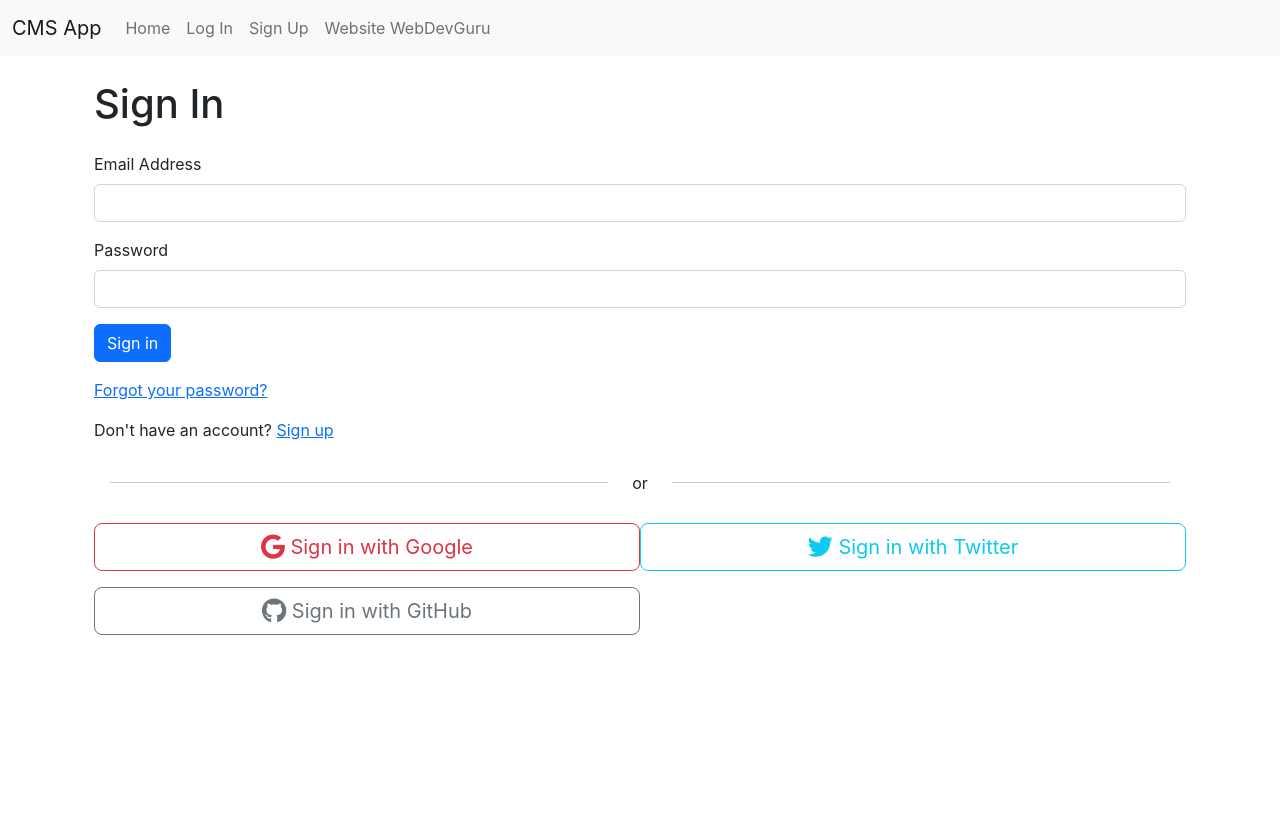
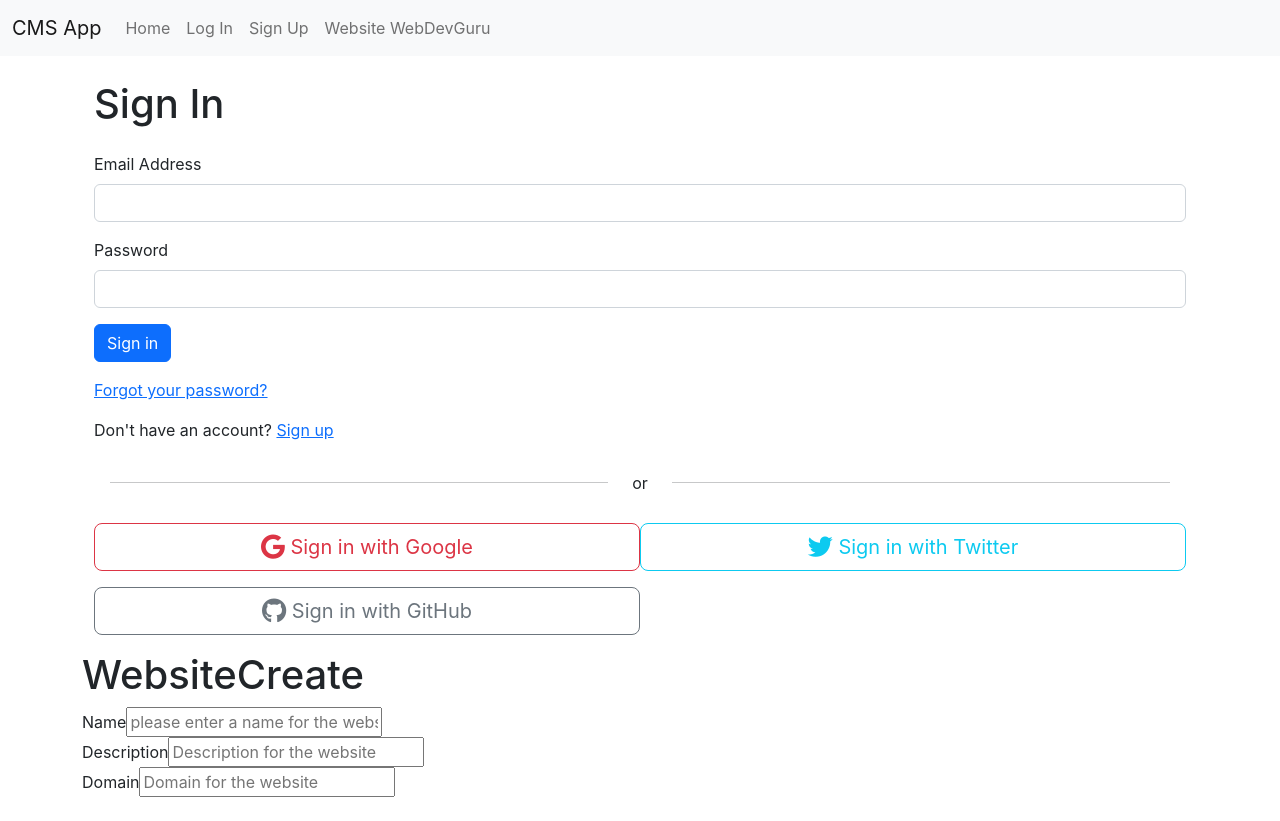
Before and after one commit to anas029/CMS_FE, a React (Create React App) app: page /login in a window 1280 px wide. Before the commit the page ends 800 px from the top, so only its background shows below. Built offline with nearby package versions, Linux system fonts and the light colour scheme; no server answers.

Commit message:
create website

```diff
--- a/src/App.js
+++ b/src/App.js
@@ -8,6 +8,7 @@ import Website from './website/Website'
 import SignUp from './components/SignUp';
 import SocialLogin from './components/SocialLogin';
 import ForgotPassword from './components/ForgotPassword';
+import WebsiteCreate from './admin/WebsiteCreate';
 
 function App() {
   const [currentUser, setCurrentUser] = useState(null);
@@ -115,6 +116,7 @@ function App() {
           <Route path="/website/:websiteDomain/:path" element={<Website />} />
           <Route path="/website/:websiteDomain/*" element={<Website />} />
         </Routes>
+        <WebsiteCreate />
       </div>
     </Router>
   );
--- /dev/null
+++ b/src/admin/WebsiteCreate.js
@@ -0,0 +1,34 @@
+import { useEffect, useState } from "react"
+
+export default function WebsiteCreate(props) {
+    const [website, setWebsite] = useState({ owner: '642fc27dd811361ceea76e0d' })
+    const handleChange = (event) => {
+        const key = event.target.name
+        const value = event.target.value
+        const newWebsite = { ...website }
+        if ((!key === 'domain') || (key === 'domain' && /[a-zA-Z]/g.test(value.at(-1))))
+            newWebsite[key] = value
+        // console.log(/[a-zA-Z]/g.test(value.at(-1)))
+        setWebsite(newWebsite)
+        console.log(website);
+    }
+    return (
+        <div>
+            <h1>WebsiteCreate</h1>
+            <form onSubmit={() => console.log('submit')}>
+                <div>
+                    <label htmlFor="name">Name</label>
+                    <input type="text" name="name" onChange={handleChange} placeholder="please enter a name for the website" />
+                </div>
+                <div>
+                    <label htmlFor="description">Description</label>
+                    <input type="text" name="description" onChange={handleChange} placeholder="Description for the website" />
+                </div>
+                <div>
+                    <label htmlFor="domain">Domain</label>
+                    <input type="text" name="domain" onChange={handleChange} placeholder="Domain for the website" />
+                </div>
+            </form>
+        </div>
+    )
+}
--- a/src/components/SignUp.js
+++ b/src/components/SignUp.js
@@ -78,7 +78,7 @@ const SignUp = () => {
               firstName,
               lastName,
             };
-            axios.post('auth/signup', data).then( async (response) => {
+            axios.post('http://localhost:4000/auth/signup', data).then(async (response) => {
               console.log(response);
               await auth.currentUser.getIdToken(true);
               console.log(auth.currentUser);
--- a/src/components/SocialLogin.js
+++ b/src/components/SocialLogin.js
@@ -32,7 +32,7 @@ const SocialLogin = () => {
           lastName,
           avatarURL
         };
-        axios.post('auth/signin', data).then(async (response) => {
+        axios.post('http://localhost:4000/auth/signin', data).then(async (response) => {
           console.log(response);
           await auth.currentUser.getIdToken(true);
           console.log(auth.currentUser);
@@ -71,7 +71,7 @@ const SocialLogin = () => {
           const data = {
             idToken
           };
-          axios.post('auth/signin', data).then((response) => {
+          axios.post('http://localhost:4000/auth/signin', data).then((response) => {
             console.log(response);
             console.log("Navigating to profile...");
             navigate('/profile');
```
Lines whose indentation alone changed are shown as unchanged.
